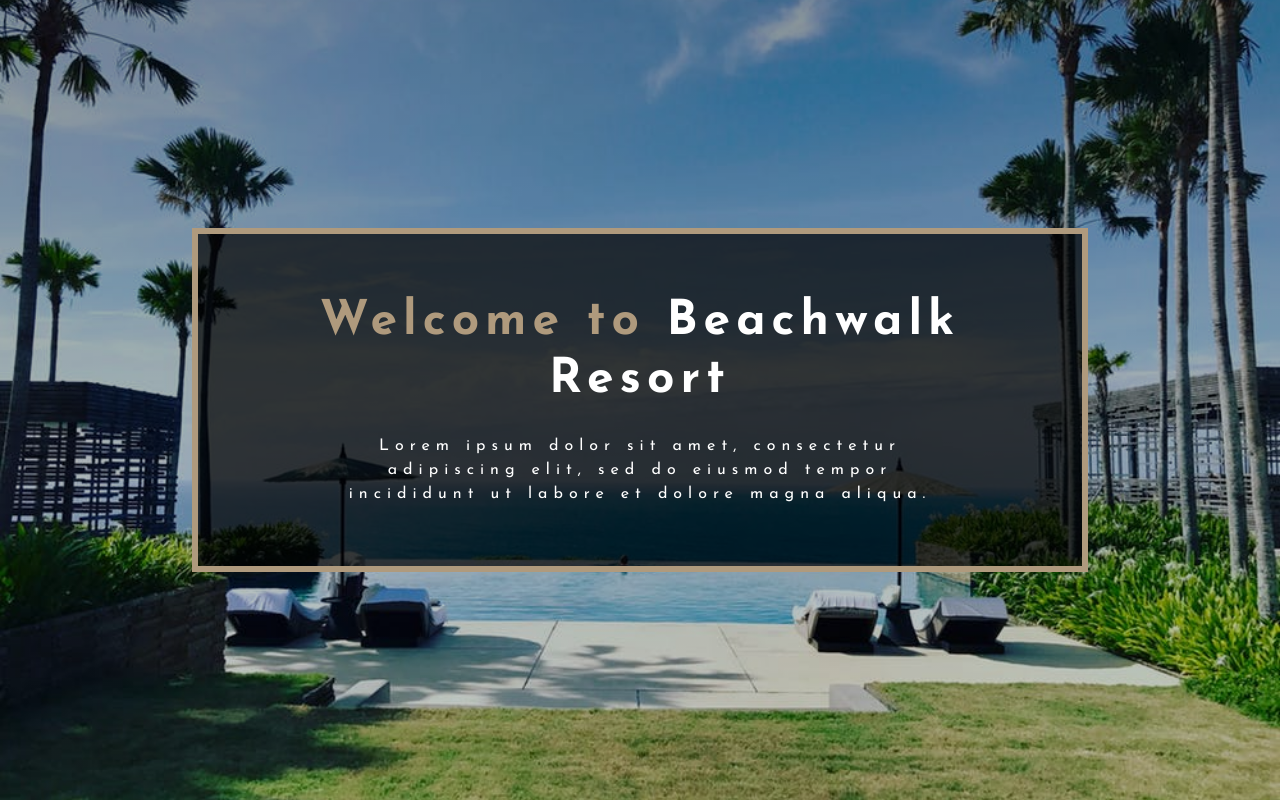
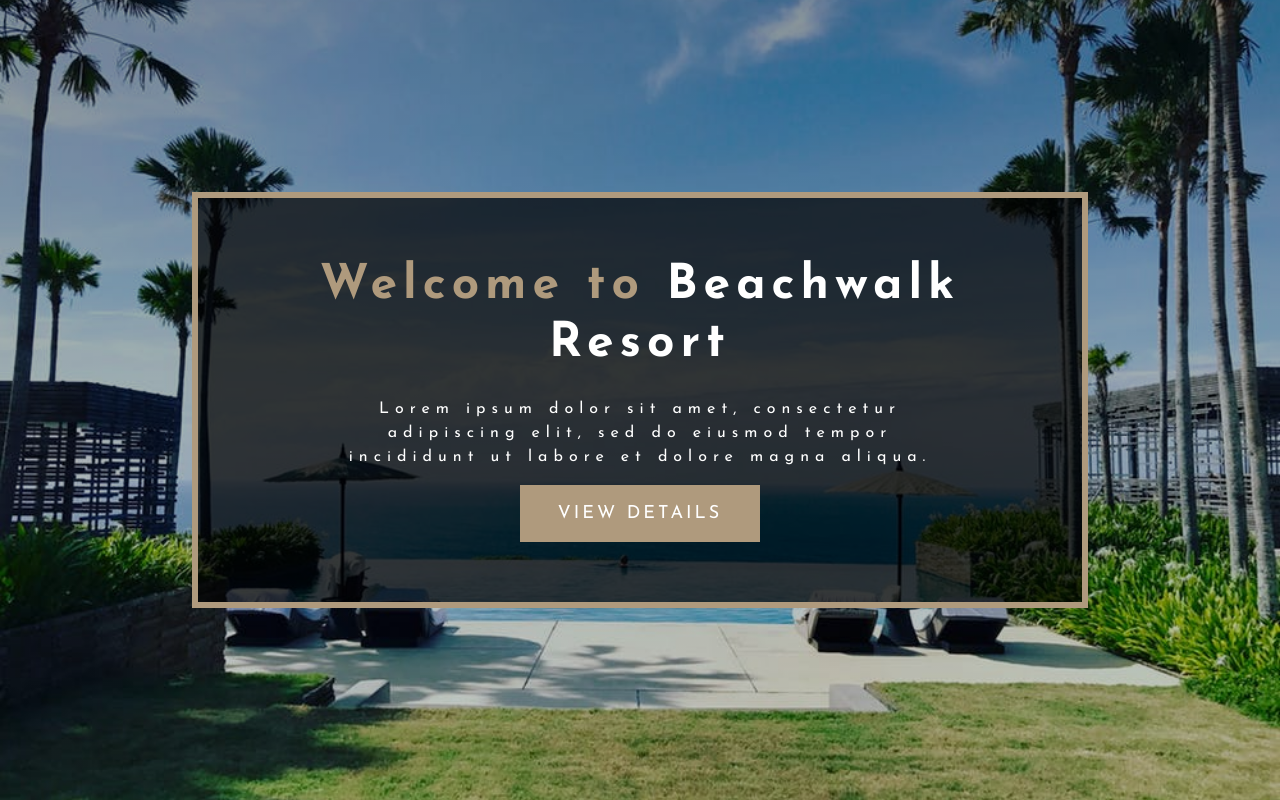
Before and after one commit to LagiewkaMarta/reactStyledComponents, a React (Create React App) app: page / in a window 1280 px wide. Built offline with nearby package versions, Linux system fonts and the light colour scheme.

Commit message:
ADD Buttons.js file with styled PrimaryBtn

```diff
--- a/src/components/globals/Banner.js
+++ b/src/components/globals/Banner.js
@@ -1,6 +1,8 @@
 import React from "react";
 import styled, { css, keyframes } from "styled-components";
 import { setColor , setRem, setLetterSpacing, setBorder, media} from "../../styles";
+
+
 const fadeIn = (start, middle, end) => {
   const animation = keyframes`
 0% {
--- /dev/null
+++ b/src/components/globals/Buttons.js
@@ -0,0 +1,23 @@
+import styled from 'styled-components';
+import {setColor, setRem, setLetterSpacing, setFont, setBorder, setTransition} from "../../styles";
+
+export const PrimaryBtn = styled.button`
+    display: inline-block;
+    background-color: ${setColor.primaryColor};
+    color: ${setColor.mainWhite};
+    text-transform: uppercase;
+    font-size: ${setRem(18)};
+    ${setFont.main};
+    padding: ${setRem(17)} ${setRem(36)};
+    ${setBorder({ color:setColor.primaryColor})};
+    ${setLetterSpacing(3)};
+    text-decoration: none;
+    ${setTransition({time: '.4s'})};
+    cursor: pointer;
+    &:hover {
+        background-color: transparent;
+        color: ${setColor.primaryColor};
+    }
+    ${({t,r,b,l}) => `margin: ${t || 0 } ${r || 0 } ${b || 0 } ${l || 0 }`};
+
+`
--- a/src/components/home/Header.js
+++ b/src/components/home/Header.js
@@ -2,16 +2,17 @@ import React from "react";
 import Hero from "../globals/Hero";
 import homeBcg from "../../images/homeBcg.jpeg";
 import Banner from "../globals/Banner";
-
+import { PrimaryBtn } from "../globals/Buttons";
 const Header = () => {
   return (
     <Hero img={homeBcg}>
-     <Banner greeting = "Welcome to " title="Beachwalk Resort" text="Lorem ipsum dolor sit amet, consectetur adipiscing elit, sed do eiusmod tempor incididunt ut labore et dolore magna aliqua." >
-
-
-
-
-     </Banner>
+      <Banner
+        greeting="Welcome to "
+        title="Beachwalk Resort"
+        text="Lorem ipsum dolor sit amet, consectetur adipiscing elit, sed do eiusmod tempor incididunt ut labore et dolore magna aliqua."
+      >
+        <PrimaryBtn t="1rem">View details</PrimaryBtn>
+      </Banner>
     </Hero>
   );
 };
--- a/src/styles.js
+++ b/src/styles.js
@@ -56,10 +56,6 @@ export const media = Object.keys(sizes).reduce((acc, label) => {
   return acc;
 }, {});
 
-export const setTransition = ({
-  property = "all",
-  time = "0.3s",
-  timing = "ease-in-out"
-} = {}) => {
-  return `transition:${property} ${time} ${timing}`;
-};
+export const setTransition = ({property="all", time=".3s", timingFunction="ease-in-out", delay='0s'} = {}) => {
+  return `transition: ${property} ${time} ${timingFunction} ${delay}`
+}
```
